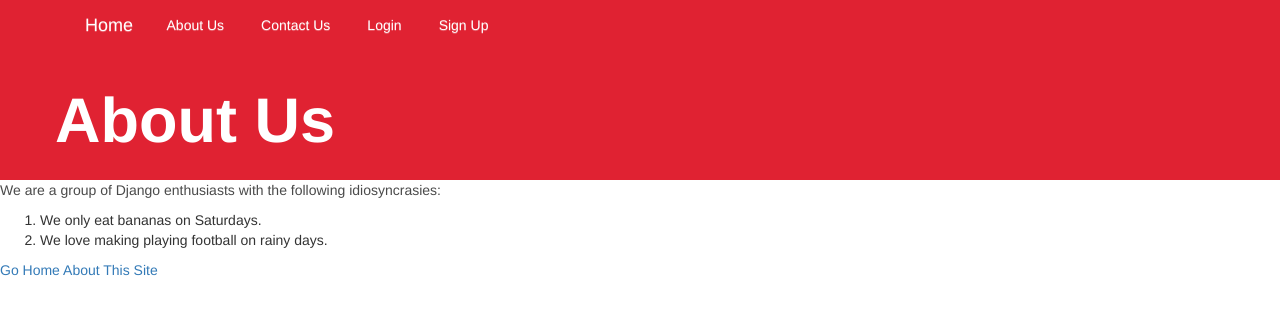
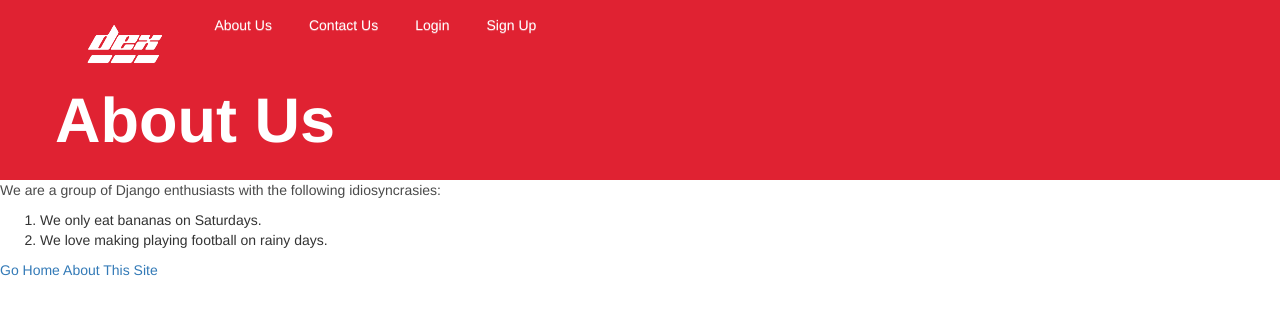
Before and after one commit to JackShort/dex, a Django app: page /about/ in a window 1280 px wide. Shown: the top 315 px of the page. Run offline with Django 3.2, Linux system fonts and the light colour scheme; some libraries are stand-ins or nearby versions.

Commit message:
add logo to navbar instead of home

```diff
--- a/landing/templates/base.html
+++ b/landing/templates/base.html
@@ -17,7 +17,9 @@
 		<div class="jumbotron jumbotron-small">
 			<div class="container">
             	<nav class="navbar navbar-static-top navbar-top">
-                	<a class="navbar-brand" href="/">Home</a>
+                	<a class="navbar-brand" href="/">
+						<img src="{% static 'images/logo.png' %}" alt="Logo" class="logo" height="300%">
+					</a>
                 	<ul class="nav navbar-nav">
                     	<li class="nav-item"><a class="nav-link" href="{% url 'about' %}">About Us</a></li>
                     	<li class="nav-item"><a class="nav-link" href="{% url 'contact' %}">Contact Us</a></li>
```
